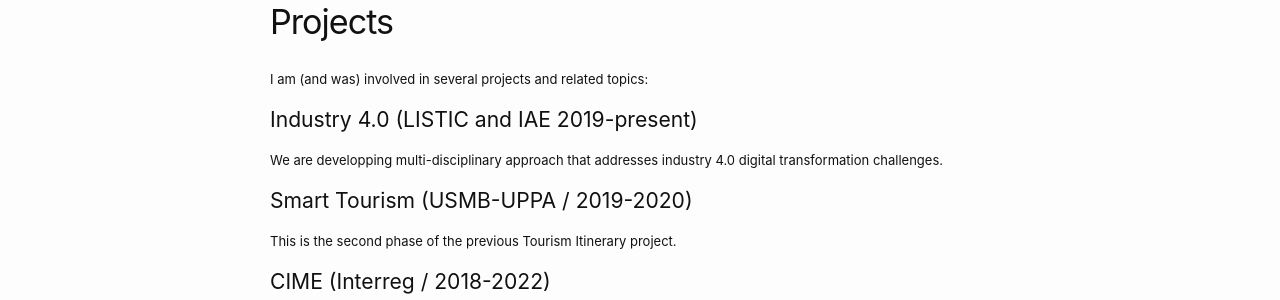
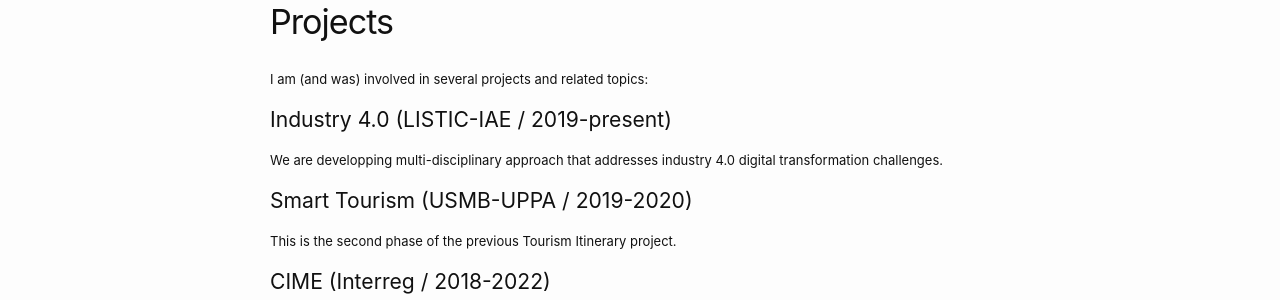
Before and after one commit to hverjus/hverjus.github.io, a Jekyll site: the page built from projects.markdown, in a window 1280 px wide and 900 px high. Shown: the part 212-512 px from the top of the window. Built offline with Jekyll 4.4.1, drawn with Linux system fonts in a browser that asks for light colours.

Commit message:
Projects section updated

```diff
--- a/projects.markdown
+++ b/projects.markdown
@@ -6,7 +6,7 @@
 
 I am (and was) involved in several projects and related topics:
 
-### Industry 4.0 (LISTIC and IAE 2019-present)
+### Industry 4.0 (LISTIC-IAE / 2019-present)
 
 We are developping multi-disciplinary approach that addresses industry 4.0 digital transformation challenges.
 
```
